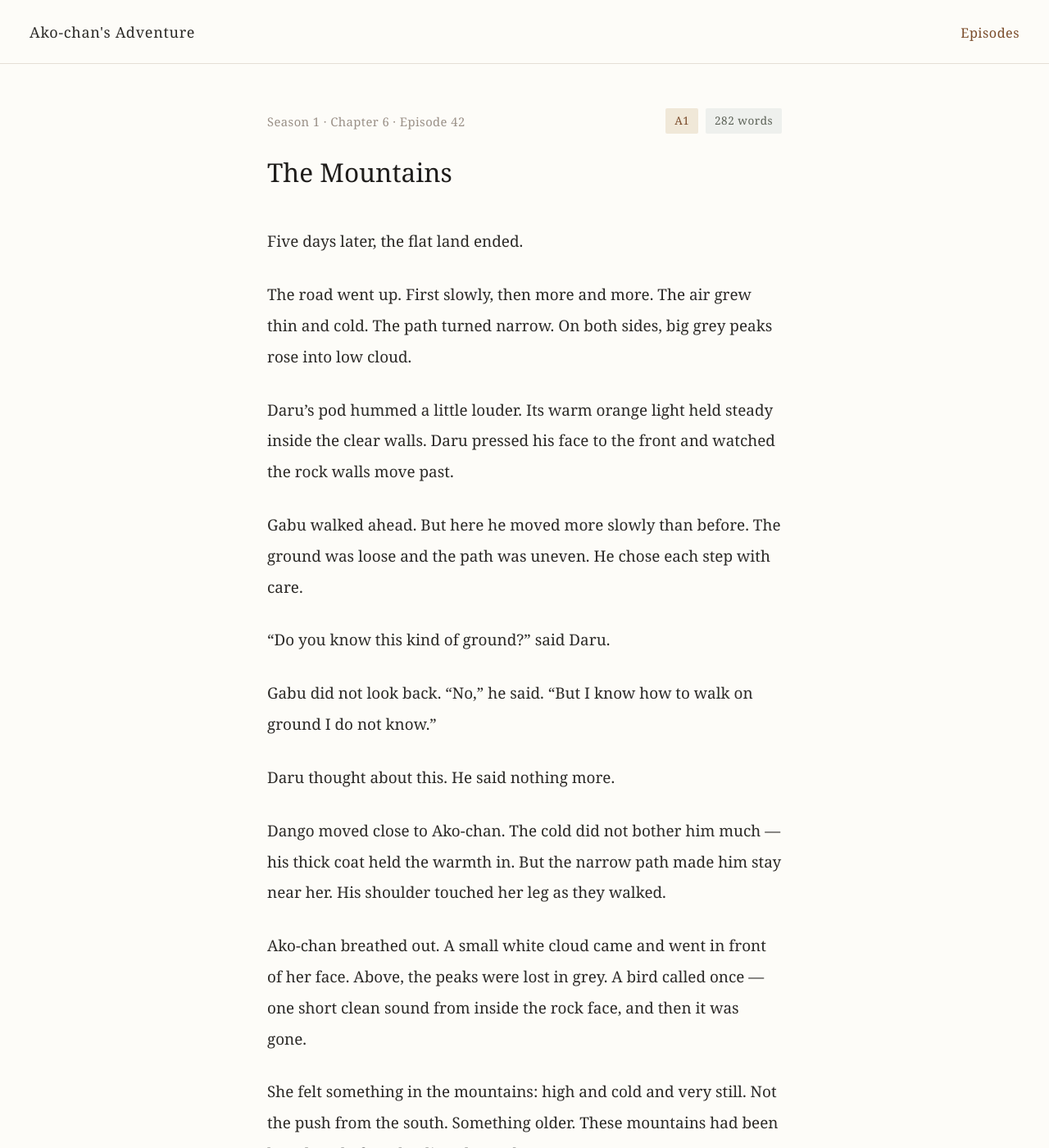
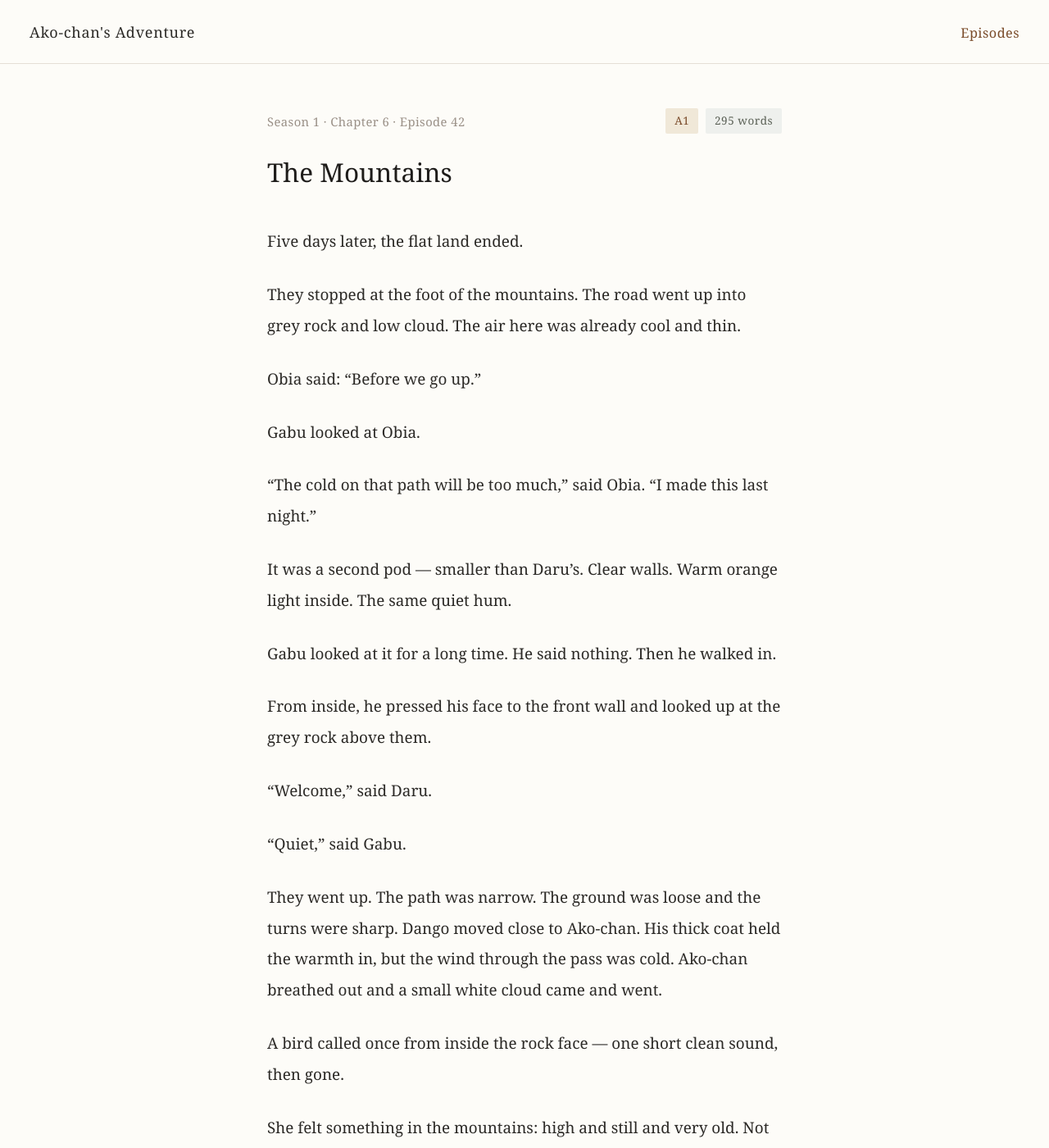
Before and after one commit to morisaki-yuichi/ako-chans-adventure, a Jekyll site: the page built from season1/chapter06/ep042.md, in a window 1280 px wide and 1400 px high. Shown: the whole window at 82% size. Built offline with Jekyll 4.4.1, drawn with Linux system fonts in a browser that asks for light colours; some of the changed text lies outside the part shown.

Commit message:
Fix Ep41-42: add Gabu's cold capsule before mountain crossing
Gabu (Arabian Greek tortoise) cannot tolerate sub-10°C temperatures.
Ep41 now shows Obia working overnight at camp — same foreshadowing
pattern as Ep33 before Wadi Rum. Ep42 reveals the second capsule at
the mountain foot; Gabu walks in without a word. Both tortoises are
now in capsules for the cold pass. Gabu's observational skill is
preserved: he reads the path from inside via shadow and rock angle.

```diff
--- a/season1/chapter06/ep042.md
+++ b/season1/chapter06/ep042.md
@@ -5,7 +5,7 @@ season: 1
 chapter: 6
 episode: 42
 level: A1
-word_count: 282
+word_count: 295
 story_day: 28
 prev_ep: /season1/chapter06/ep041/
 next_ep: /season1/chapter06/ep043/
@@ -14,28 +14,38 @@ permalink: /season1/chapter06/ep042/
 
 Five days later, the flat land ended.
 
-The road went up. First slowly, then more and more. The air grew thin and cold. The path turned narrow. On both sides, big grey peaks rose into low cloud.
+They stopped at the foot of the mountains. The road went up into grey rock and low cloud. The air here was already cool and thin.
 
-Daru's pod hummed a little louder. Its warm orange light held steady inside the clear walls. Daru pressed his face to the front and watched the rock walls move past.
+Obia said: "Before we go up."
 
-Gabu walked ahead. But here he moved more slowly than before. The ground was loose and the path was uneven. He chose each step with care.
+Gabu looked at Obia.
 
-"Do you know this kind of ground?" said Daru.
+"The cold on that path will be too much," said Obia. "I made this last night."
 
-Gabu did not look back. "No," he said. "But I know how to walk on ground I do not know."
+It was a second pod — smaller than Daru's. Clear walls. Warm orange light inside. The same quiet hum.
 
-Daru thought about this. He said nothing more.
+Gabu looked at it for a long time. He said nothing. Then he walked in.
 
-Dango moved close to Ako-chan. The cold did not bother him much — his thick coat held the warmth in. But the narrow path made him stay near her. His shoulder touched her leg as they walked.
+From inside, he pressed his face to the front wall and looked up at the grey rock above them.
 
-Ako-chan breathed out. A small white cloud came and went in front of her face. Above, the peaks were lost in grey. A bird called once — one short clean sound from inside the rock face, and then it was gone.
+"Welcome," said Daru.
 
-She felt something in the mountains: high and cold and very still. Not the push from the south. Something older. These mountains had been here long before the disturbance began.
+"Quiet," said Gabu.
 
-Obia said: "The path goes down on the other side. Three more hours."
+They went up. The path was narrow. The ground was loose and the turns were sharp. Dango moved close to Ako-chan. His thick coat held the warmth in, but the wind through the pass was cold. Ako-chan breathed out and a small white cloud came and went.
 
-"Down," said Daru. "Good."
+A bird called once from inside the rock face — one short clean sound, then gone.
 
-They walked on. The wind came through the pass — cold and sharp. Gabu went forward, one step at a time. Dango stayed close.
+She felt something in the mountains: high and still and very old. Not the push from the south. Something that had been here long before the disturbance began.
+
+From inside his pod, Gabu said: "The path turns left. After the next rock."
+
+Obia checked. "Correct."
+
+"How did you know?" said Daru.
+
+Gabu was quiet for a moment. "The shadow," he said. "The rock angle. Left is better."
+
+They walked on. The wind moved through the pass. The two pods hummed. Dango stayed close to Ako-chan.
 
 The mountains did not move. The cloud did.
```
Also changed, not shown: planning/timeline.md (+10 -8 lines), season1/chapter06/ep041.md (+8 -2 lines).
